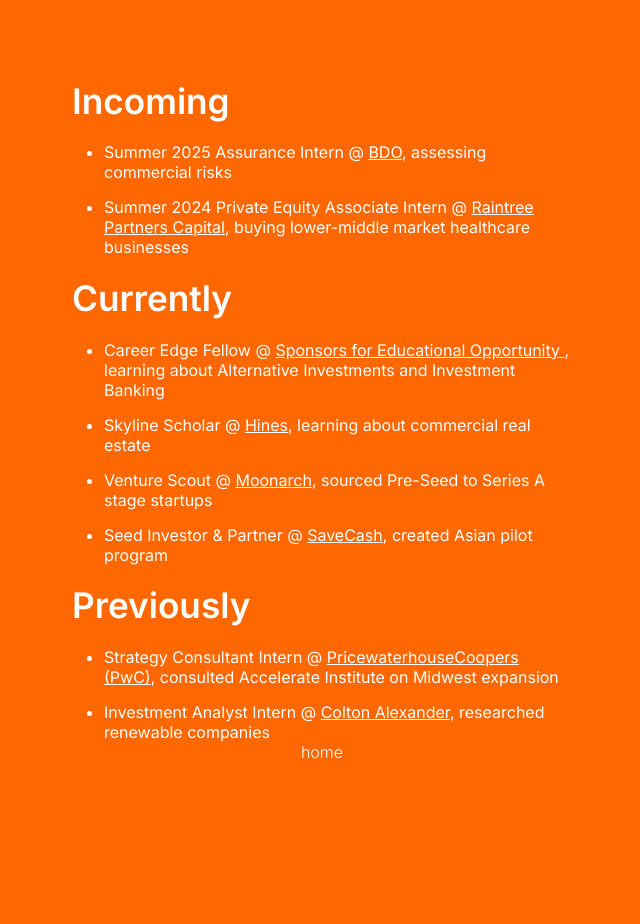
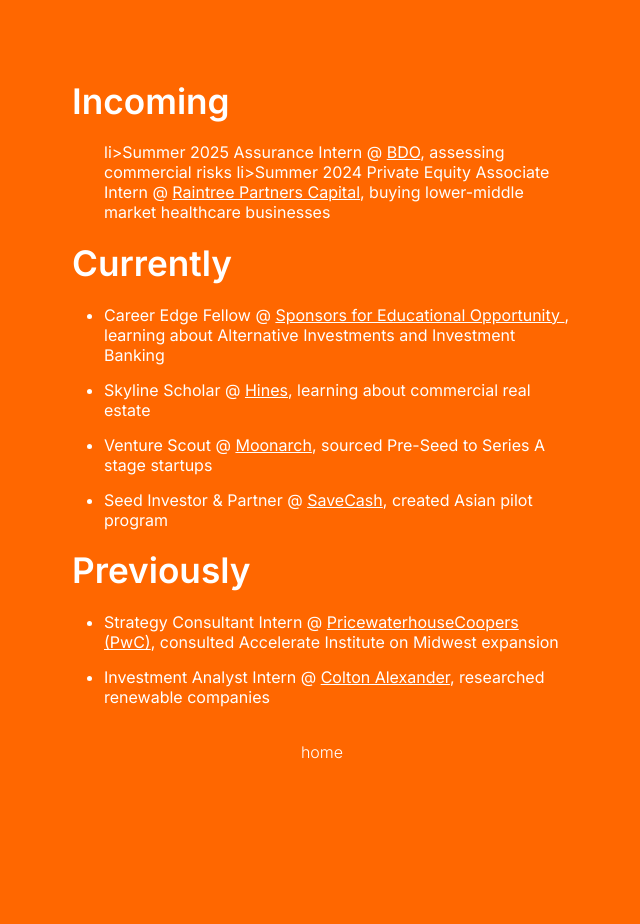
Before and after one commit to mathheramia/personal-website, a plain HTML site: page prev.html in a window 1280 px wide. Shown: the whole page, without its empty margins (318-958 px from the left). After the commit the page ends 902 px from the top, so only its background shows below. Drawn offline with Linux system fonts and the light colour scheme.

Commit message:
Update prev.html

```diff
--- a/prev.html
+++ b/prev.html
@@ -22,8 +22,8 @@
   </div>
   <div class="previously">
     <ul>
-      <li>Summer 2025 Assurance Intern @ <a href="https://www.bdo.com/" target="_blank">BDO</a>, assessing commercial risks</li>
-      <li>Summer 2024 Private Equity Associate Intern @ <a href="https://raintree.capital/" target="_blank">Raintree Partners Capital</a>, buying lower-middle market healthcare businesses</li>
+      li>Summer 2025 Assurance Intern @ <a href="https://www.bdo.com/" target="_blank">BDO</a>, assessing commercial risks</li>
+      li>Summer 2024 Private Equity Associate Intern @ <a href="https://raintree.capital/" target="_blank">Raintree Partners Capital</a>, buying lower-middle market healthcare businesses</li>
     </ul>
     <p>
     </p>
```
